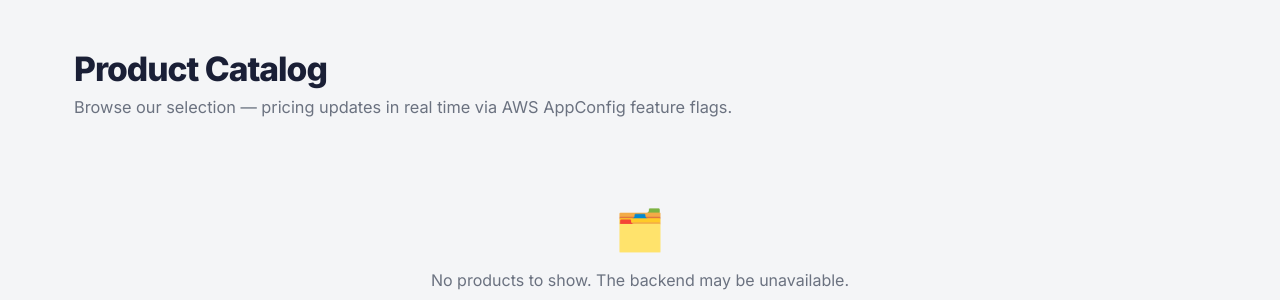
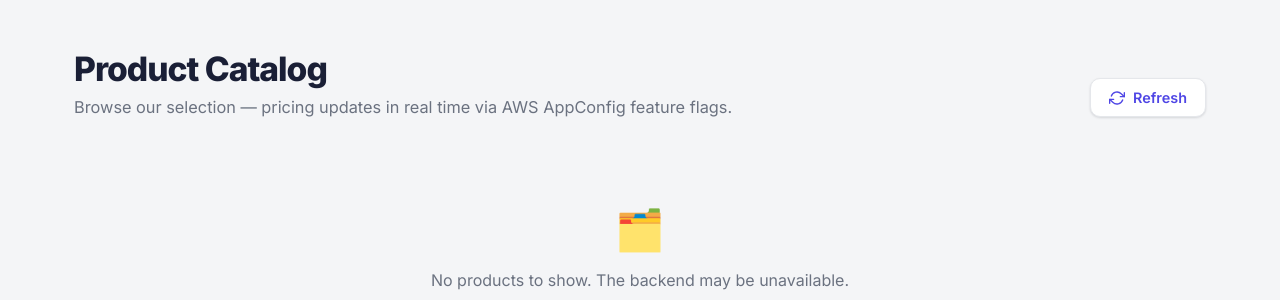
Before and after one commit to aws-samples/sample-appconfig-feature-toggle-ecs-eks, a Flask app: template frontend/templates/index.html in a window 1280 px wide. Shown: the part 62-362 px from the top of the page. Run offline with Flask 3, Linux system fonts and the light colour scheme; the template is opened without the code that fills it, so the values that code supplies are empty.

Commit message:
catalog: fix literal backslash in prices, add Refresh button
- Remove the escaped \$ so prices render as $459.00 (not \$459.00)
- Add a Refresh button in the hero that reloads the catalog, with a spinning
  icon on hover

```diff
--- a/frontend/templates/index.html
+++ b/frontend/templates/index.html
@@ -57,9 +57,20 @@
 
         .hero {
             padding: 48px 0 28px;
+            display: flex; align-items: flex-end; justify-content: space-between; gap: 20px; flex-wrap: wrap;
         }
         .hero h1 { font-size: 2.1rem; font-weight: 800; letter-spacing: -.03em; margin: 0 0 8px; }
         .hero p { color: var(--text-muted); font-size: 1.02rem; margin: 0; }
+        .refresh-btn {
+            display: inline-flex; align-items: center; gap: 8px;
+            background: var(--surface); color: var(--brand); border: 1px solid var(--border);
+            padding: 10px 18px; border-radius: 10px; font: inherit; font-weight: 600; font-size: .9rem;
+            cursor: pointer; box-shadow: var(--shadow); transition: all .15s;
+        }
+        .refresh-btn:hover { background: #eef2ff; border-color: #c7d2fe; transform: translateY(-1px); }
+        .refresh-btn:active { transform: translateY(0); }
+        .refresh-btn svg { width: 16px; height: 16px; transition: transform .5s; }
+        .refresh-btn:hover svg { transform: rotate(180deg); }
 
         .promo-banner {
             display: flex; align-items: center; gap: 14px;
@@ -157,8 +168,17 @@
 
     <div class="container">
         <div class="hero">
-            <h1>Product Catalog</h1>
-            <p>Browse our selection — pricing updates in real time via AWS AppConfig feature flags.</p>
+            <div>
+                <h1>Product Catalog</h1>
+                <p>Browse our selection — pricing updates in real time via AWS AppConfig feature flags.</p>
+            </div>
+            <button class="refresh-btn" onclick="window.location.reload()" title="Reload the catalog">
+                <svg viewBox="0 0 24 24" fill="none" stroke="currentColor" stroke-width="2" stroke-linecap="round" stroke-linejoin="round">
+                    <path d="M23 4v6h-6M1 20v-6h6"/>
+                    <path d="M3.51 9a9 9 0 0 1 14.85-3.36L23 10M1 14l4.64 4.36A9 9 0 0 0 20.49 15"/>
+                </svg>
+                Refresh
+            </button>
         </div>
 
         {% if promo %}
@@ -188,11 +208,11 @@
                     </span>
                     <div class="price-row">
                         {% if product.discounted_price is defined %}
-                            <span class="price now">\${{ "%.2f"|format(product.discounted_price) }}</span>
-                            <span class="price was">\${{ "%.2f"|format(product.original_price) }}</span>
+                            <span class="price now">${{ "%.2f"|format(product.discounted_price) }}</span>
+                            <span class="price was">${{ "%.2f"|format(product.original_price) }}</span>
                             <span class="save-pill">-{{ product.discount_applied }}</span>
                         {% else %}
-                            <span class="price">\${{ "%.2f"|format(product.price) }}</span>
+                            <span class="price">${{ "%.2f"|format(product.price) }}</span>
                         {% endif %}
                     </div>
                 </div>
```
